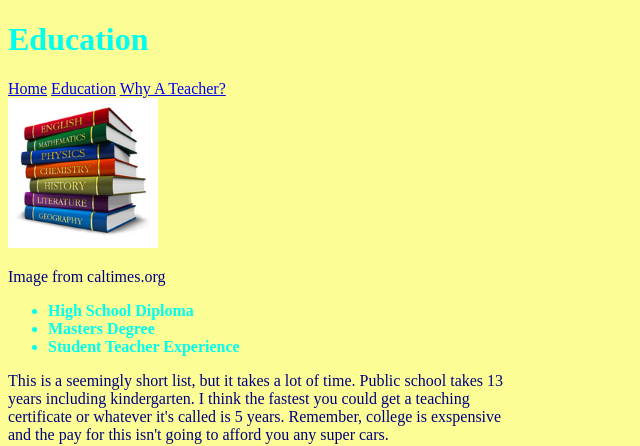
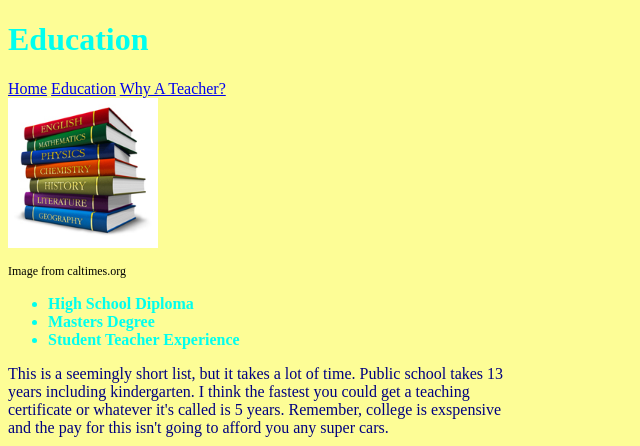
Before and after one commit to teacherjewel/teacherjewel.github.io, a plain HTML site: page education.html in a window 1280 px wide. Shown: the top 446 px of the page, without its empty margins (0-640 px from the left). Drawn offline with Linux system fonts and the light colour scheme.

Commit message:
Update education.html

```diff
--- a/education.html
+++ b/education.html
@@ -10,7 +10,7 @@
     <a href="reasons.html">Why A Teacher?</a>
     <br>
     <img src="textbooks.png" alt="Stack of textbooks" width=150px>
-    <p class=attribute>Image from caltimes.org</p>
+    <p class=attribution>Image from caltimes.org</p>
     <ul>
     <li>High School Diploma</li>
       <li>Masters Degree</li>
```
